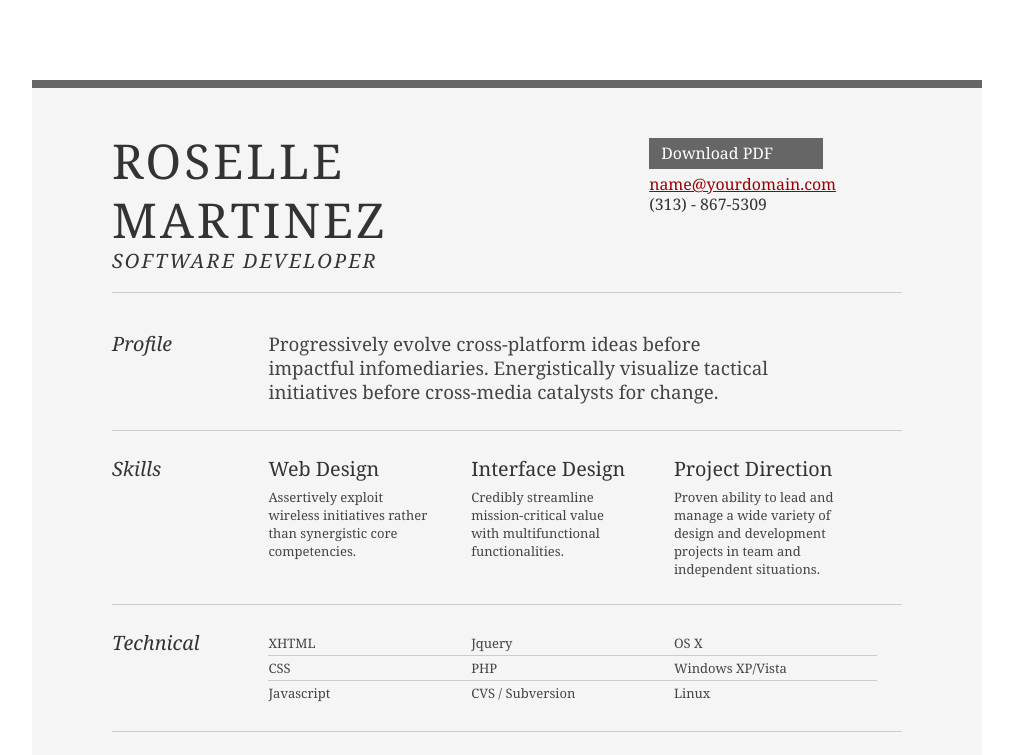
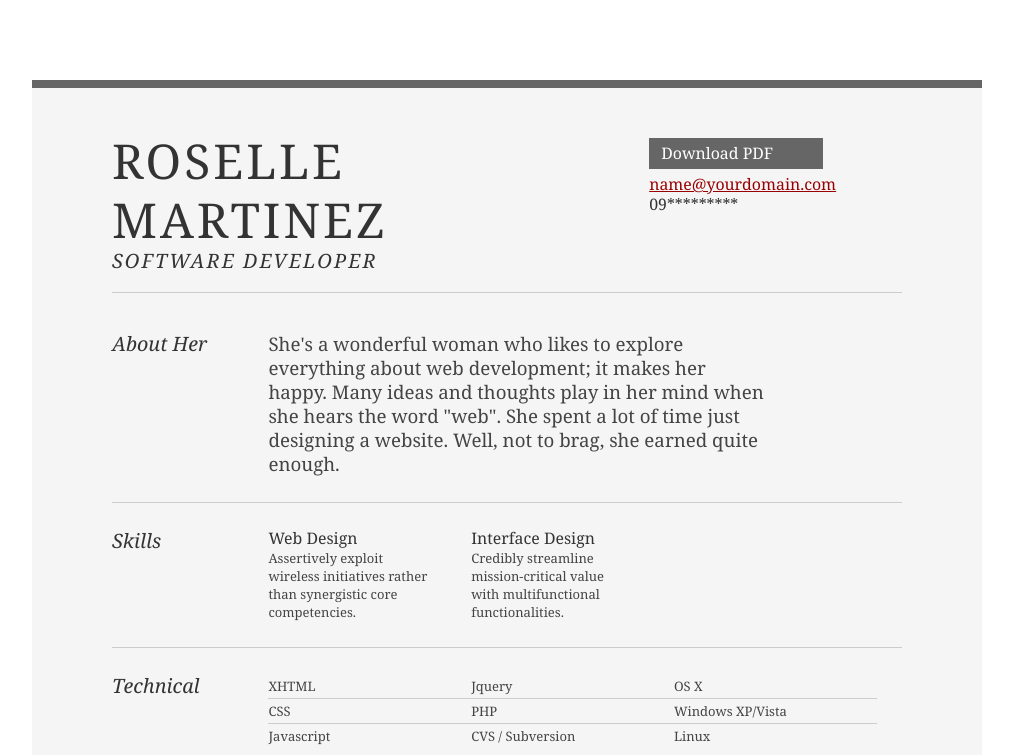
Before and after one commit to rosellespace/rosellespace.github.io, a plain HTML site: page index.html in a window 1280 px wide. Shown: the top 755 px of the page, without its empty margins (133-1146 px from the left). Drawn offline with Linux system fonts and the light colour scheme.

Commit message:
update index.html

```diff
--- a/index.html
+++ b/index.html
@@ -1,9 +1,8 @@
-
 <!DOCTYPE html PUBLIC "-//W3C//DTD XHTML 1.0 Strict//EN" "http://www.w3.org/TR/xhtml1/DTD/xhtml1-strict.dtd">
 <html>
 <head>
 
-	<title>Roselle Martinez</title>
+	<title>RESUME</title>
 	<meta http-equiv="content-type" content="text/html; charset=utf-8" />
 
 	<meta name="keywords" content="" />
@@ -14,7 +13,6 @@
 
 </head>
 <body>
-
 <div id="doc2" class="yui-t7">
 	<div id="inner">
 
@@ -29,7 +27,7 @@
 					<div class="contact-info">
 						<h3><a id="pdf" href="#">Download PDF</a></h3>
 						<h3><a href="mailto:name@yourdomain.com">name@yourdomain.com</a></h3>
-						<h3>(313) - 867-5309</h3>
+						<h3>09*********</h3>
 					</div><!--// .contact-info -->
 				</div>
 			</div><!--// .yui-gc -->
@@ -41,11 +39,11 @@
 
 					<div class="yui-gf">
 						<div class="yui-u first">
-							<h2>Profile</h2>
+							<h2>About Her</h2>
 						</div>
 						<div class="yui-u">
 							<p class="enlarge">
-								Progressively evolve cross-platform ideas before impactful infomediaries. Energistically visualize tactical initiatives before cross-media catalysts for change.
+                                She's a wonderful woman who likes to explore everything about web development; it makes her happy. Many ideas and thoughts play in her mind when she hears the word "web". She spent a lot of time just designing a website. Well, not to brag, she earned quite enough.
 							</p>
 						</div>
 					</div><!--// .yui-gf -->
@@ -57,19 +55,15 @@
 						<div class="yui-u">
 
 								<div class="talent">
-									<h2>Web Design</h2>
+									<h3>Web Design</h3>
 									<p>Assertively exploit wireless initiatives rather than synergistic core competencies.	</p>
 								</div>
 
 								<div class="talent">
-									<h2>Interface Design</h2>
+									<h3>Interface Design</h3>
 									<p>Credibly streamline mission-critical value with multifunctional functionalities.	 </p>
 								</div>
 
-								<div class="talent">
-									<h2>Project Direction</h2>
-									<p>Proven ability to lead and manage a wide variety of design and development projects in team and independent situations.</p>
-								</div>
 						</div>
 					</div><!--// .yui-gf -->
 
@@ -144,8 +138,8 @@
 							<h2>Education</h2>
 						</div>
 						<div class="yui-u">
-							<h2>Univeristy of San Carlos- Talamban,Cebu </h2>
-							<h3>Certificate of Computer Science- Major in Software Developer &mdash; <strong>4.0 GPA</strong> </h3>
+							<h2>Univeristy of San Carlos - Talamban,Cebu </h2>
+							<h3>Certificate of Computer Science - Major in Software Developer &mdash; <strong>2.5 GPA</strong> </h3>
 						</div>
 					</div><!--// .yui-gf -->
 
@@ -155,7 +149,7 @@
 		</div><!--// bd -->
 
 		<div id="ft">
-			<p>Roselle Martinez &mdash; <a href="mailto:name@yourdomain.com">name@yourdomain.com</a> &mdash; (313) - 867-5309</p>
+			<h3><p>Roselle Martinez &mdash; <a href="mailto:name@yourdomain.com">name@yourdomain.com</a> &mdash;09*******</p></h3>
 		</div><!--// footer -->
 
 	</div><!-- // inner -->
```
